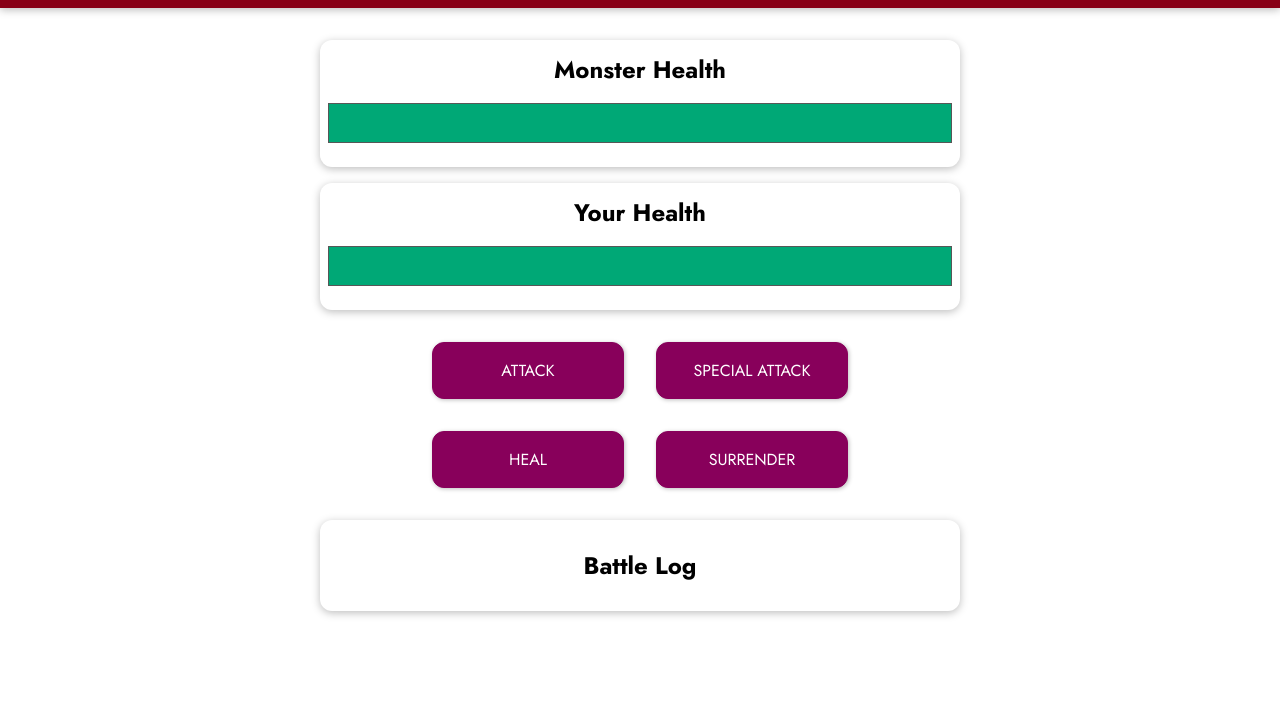
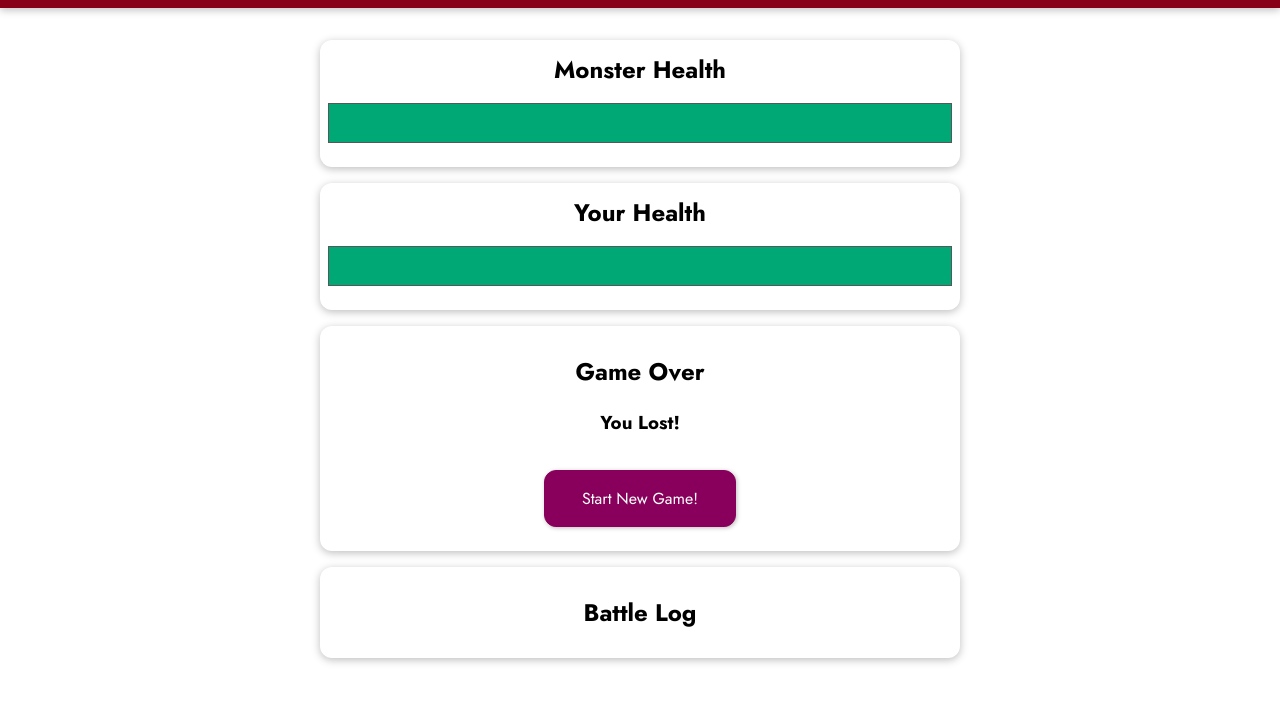
Before and after one commit to schagdeh/prj-monster-01-starting-setup, a plain HTML site: page index.html in a window 1280 px wide. Both pictures are taken after a click on the button "SURRENDER". Shown: the part 97-800 px from the top of the page. Drawn offline with nearby package versions, Linux system fonts and the light colour scheme.

Commit message:
surrender functionality added and if the winner is not null than all the game buttons are not visible.

```diff
--- a/app.js
+++ b/app.js
@@ -49,6 +49,9 @@ const app = Vue.createApp({
         },
     },
     methods: {
+        surrender() {
+            this.winner = 'Monster'
+        },
         restartGame() {
             this.monsterHealth = 100;
             this.playerHealth = 100;
--- a/index.html
+++ b/index.html
@@ -36,11 +36,11 @@
         <h3 v-else>It's a draw!</h3>
         <button @click="restartGame">Start New Game!</button>
       </section>
-      <section id="controls">
+      <section id="controls" v-else>
         <button @click="attackMonster">ATTACK</button>
         <button :disabled="mayUseSpecialAttack" @click="specialAttack">SPECIAL ATTACK</button>
         <button @click="healPlayer">HEAL</button>
-        <button>SURRENDER</button>
+        <button @click="surrender">SURRENDER</button>
       </section>
       <section id="log" class="container">
         <h2>Battle Log</h2>
```
